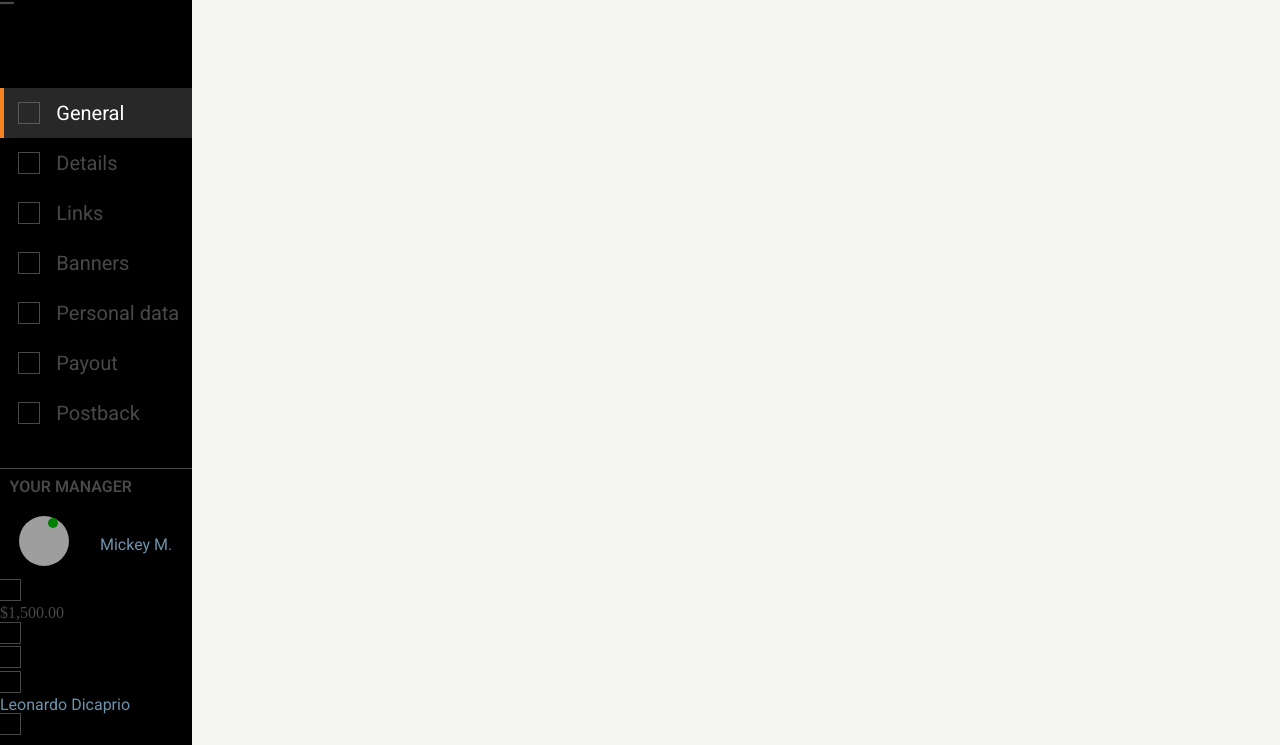
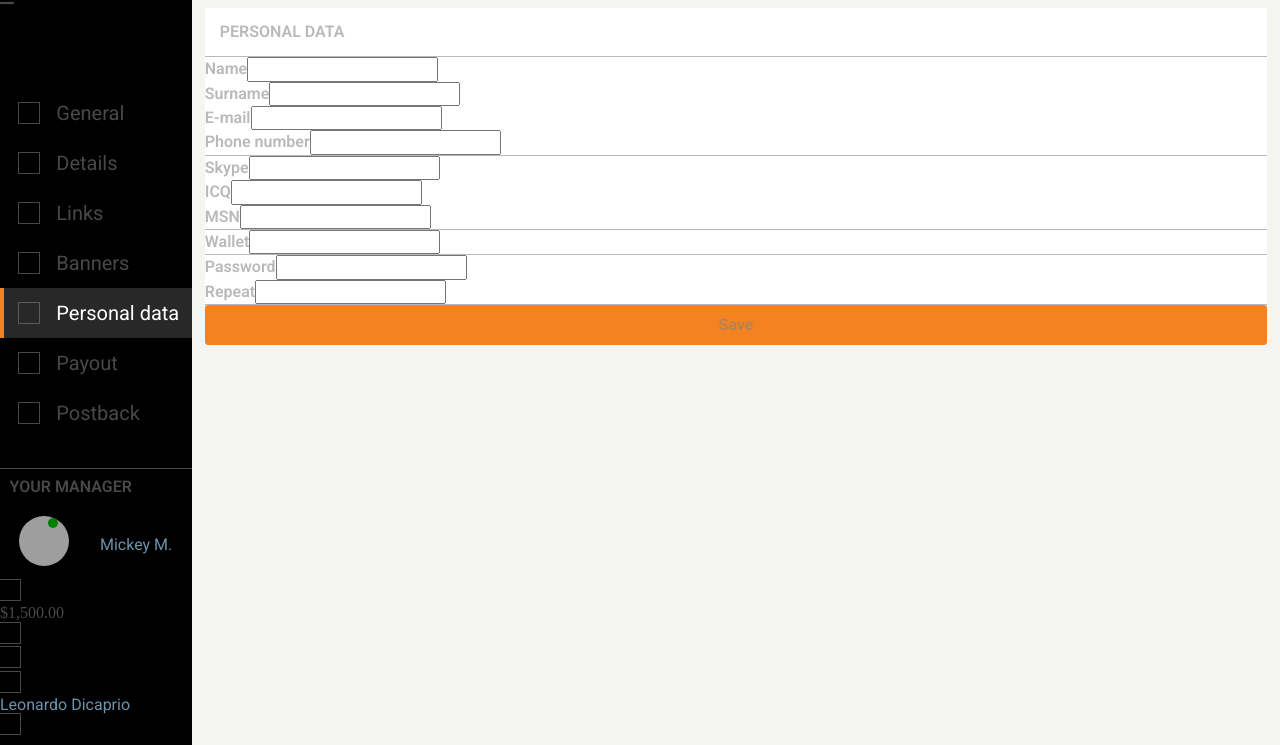
Before and after one commit to agiskorska/admin-panel, a website: page src/personal.html in a window 1280 px wide. Shown: the part 55-800 px from the top of the page. Drawn offline with Linux system fonts and the light colour scheme; files that its build step writes are made by us from their sources; grey boxes are pictures that could not be loaded.

Commit message:
Add personal data site

```diff
--- a/src/personal.html
+++ b/src/personal.html
@@ -18,7 +18,7 @@
       <input class="input-box" type="checkbox" id="dropdown" style="display:none;">
       <div class="sidebar-toggle">
           <div class="option">
-              <a href="./index.html" class="option__link active">
+              <a href="./index.html" class="option__link">
                   <span class="icon"></span>General
               </a>
               <a href="./details.html" class="option__link">
@@ -30,7 +30,7 @@
               <a href="./banners.html" class="option__link">
                   <span class="icon"></span>Banners
               </a>
-              <a href="./personal.html" class="option__link">
+              <a href="./personal.html" class="option__link active">
                   <span class="icon"></span>Personal data
               </a>
               <a href="./payout.html" class="option__link">
@@ -90,5 +90,31 @@
           </div>
       </div>
   </header>
+    <section class="panel">
+        <div class="panel__header panel__line">
+            Personal Data
+        </div>
+        <form class="form">
+            <div class="form__main panel__line form__section">
+                <div class="form__name"><span>Name</span><input type="text" class="form__input"></div>
+                <div class="form__name"><span>Surname</span><input type="text" class="form__input"></div>
+                <div class="form__name"><span>E-mail</span><input type="text" class="form__input"></div>
+                <div class="form__name"><span>Phone number</span><input type="text" class="form__input"></div>
+            </div>
+            <div class="form__social panel__line form__section">
+                <div class="form__name"><span>Skype</span><input type="text" class="form__input"></div>
+                <div class="form__name"><span>ICQ</span><input type="text" class="form__input"></div>
+                <div class="form__name"><span>MSN</span><input type="text" class="form__input"></div>
+            </div>
+            <div class="form__wallet panel__line form__section">
+                <div class="form__name"><span>Wallet</span><input type="text" class="form__input"></div>
+            </div>
+            <div class="form__pass panel__line form__section">
+                <div class="form__name"><span>Password</span><input type="text" class="form__input"></div>
+                <div class="form__name"><span>Repeat</span><input type="text" class="form__input"></div>
+            </div>
+            <div class="form__section"><div class="btn panel__btn">Save</div></div>
+        </form>
+    </section>
 </body>
 </html>
--- /dev/null
+++ b/src/sass/pages/_personal.scss
@@ -0,0 +1,35 @@
+.form{
+  // padding: 5% 0;
+
+  .btn{
+    width: 150px;
+    color: white;
+    font-weight: 300;
+  }
+
+  .form__section{
+    padding: 3% 0;
+    width: 100%;
+    display: flex;
+    align-items: center;
+    justify-content: center;
+    flex-direction: column;
+  }
+
+  &__name{
+    margin: 5px;
+    display: flex;
+    width: 40%;
+    line-height: 40px;
+
+    > *{
+      flex-basis: 50%;
+      padding: 0 5px;
+    }
+  }
+
+  &__input{
+    border: $line 1px solid;
+    border-radius: 3px;
+  }
+}
--- a/src/sass/style.scss
+++ b/src/sass/style.scss
@@ -10,3 +10,4 @@
 @import "sections/panel";
 @import "sections/general-stats";
 @import "sections/links";
+@import "pages/personal";
```
